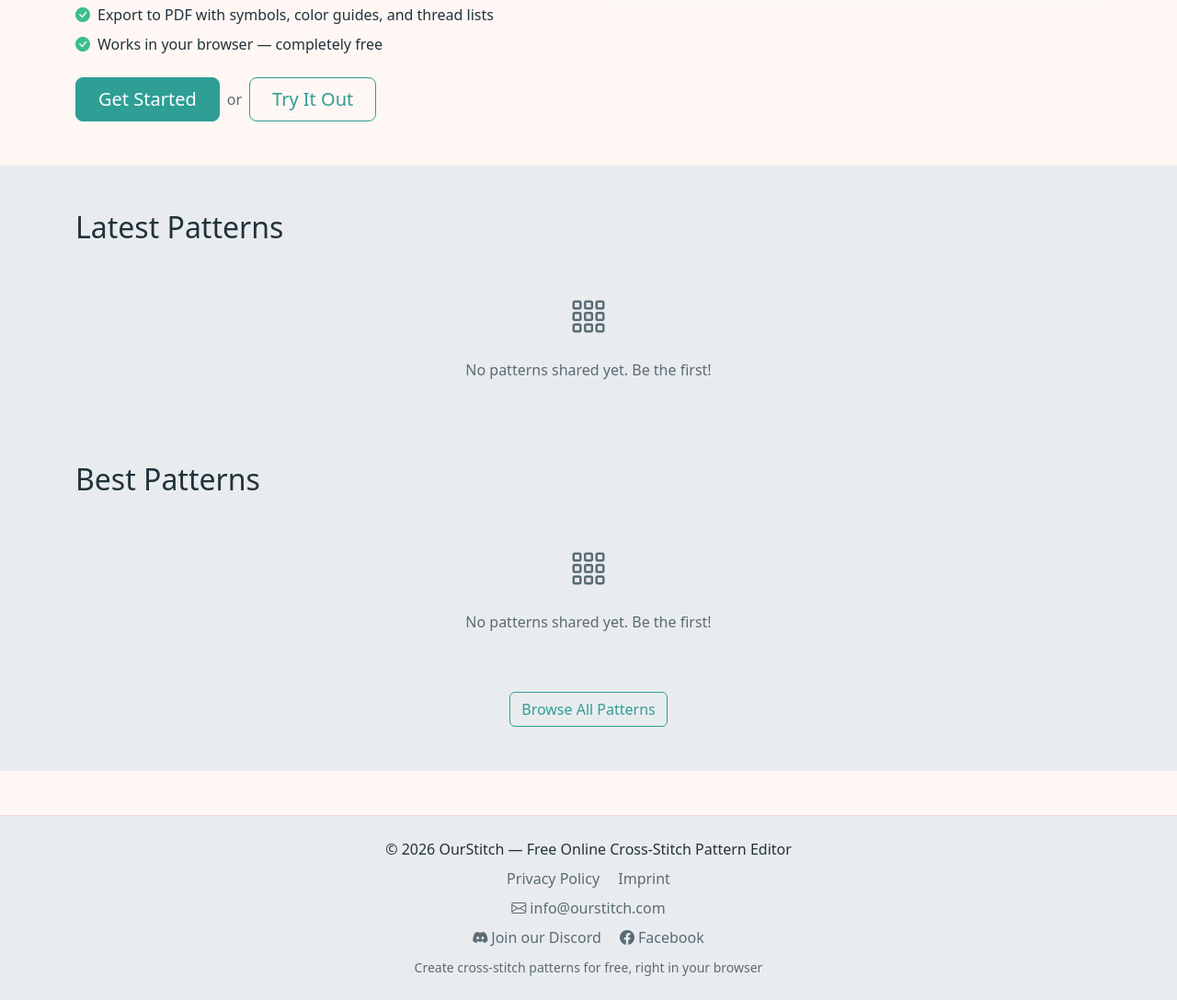
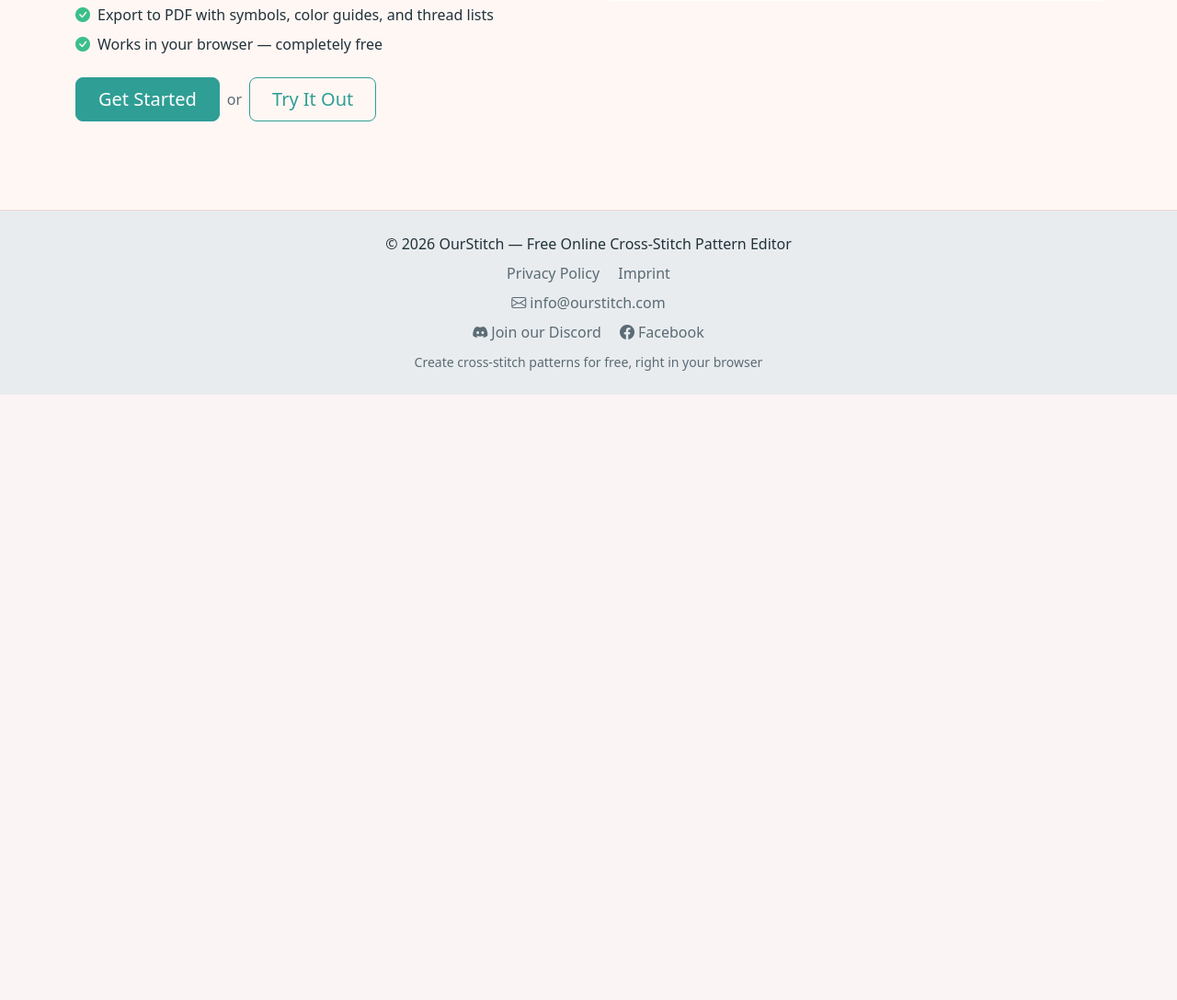
Before and after one commit to etra/web-stitch, a Flask app: page / in a window 1280 px wide. Shown: the part 537-1624 px from the top of the page at 92% size. After the commit the page ends 966 px from the top, so only its background shows below. Run offline with Flask 3, Linux system fonts and the light colour scheme; data that the repository does not hold is empty.

Commit message:
Removed browse patters

```diff
--- a/stitch/blueprints/main/templates/main/index.html
+++ b/stitch/blueprints/main/templates/main/index.html
@@ -143,46 +143,6 @@
     </div>
 </section>
 
-<!-- Latest Patterns Section -->
-<section class="py-5 bg-body-secondary">
-    <div class="container">
-        <h2 class="mb-4">Latest Patterns</h2>
-        {% if latest_patterns %}
-        <div class="row row-cols-1 row-cols-sm-2 row-cols-md-3 row-cols-lg-6 g-3 mb-4">
-            {% for project in latest_patterns %}
-            <div class="col">
-                {% include 'components/pattern_card.html' %}
-            </div>
-            {% endfor %}
-        </div>
-        {% else %}
-        <div class="text-center text-body-secondary py-4">
-            <i class="bi bi-grid-3x3-gap fs-1 mb-3 d-block"></i>
-            <p>No patterns shared yet. Be the first!</p>
-        </div>
-        {% endif %}
-
-        <h2 class="mb-4 mt-5">Best Patterns</h2>
-        {% if best_patterns %}
-        <div class="row row-cols-1 row-cols-sm-2 row-cols-md-3 row-cols-lg-6 g-3 mb-4">
-            {% for project in best_patterns %}
-            <div class="col">
-                {% include 'components/pattern_card.html' %}
-            </div>
-            {% endfor %}
-        </div>
-        {% else %}
-        <div class="text-center text-body-secondary py-4">
-            <i class="bi bi-grid-3x3-gap fs-1 mb-3 d-block"></i>
-            <p>No patterns shared yet. Be the first!</p>
-        </div>
-        {% endif %}
-
-        <div class="text-center mt-4">
-            <a href="{{ url_for('main.patterns') }}" class="btn btn-outline-primary">Browse All Patterns</a>
-        </div>
-    </div>
-</section>
 {% endblock %}
 
 {% block extra_js %}
```
